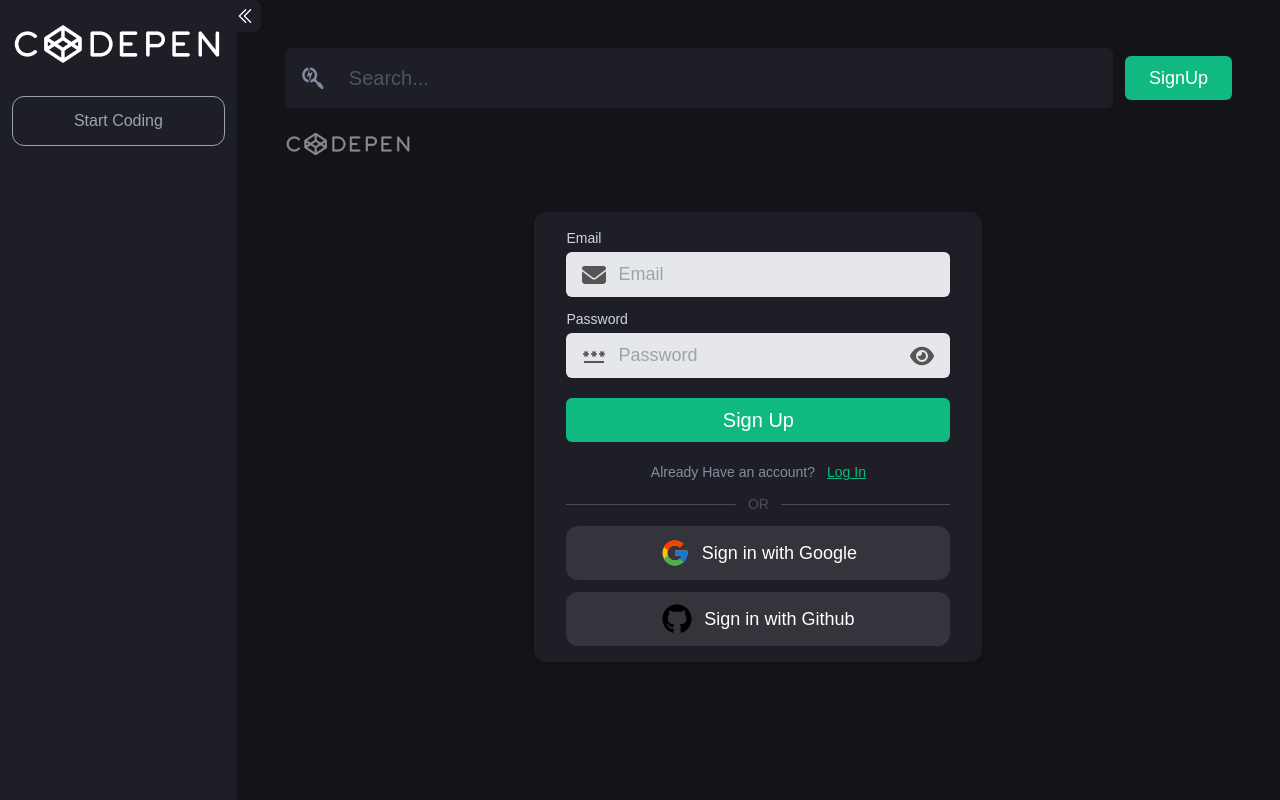
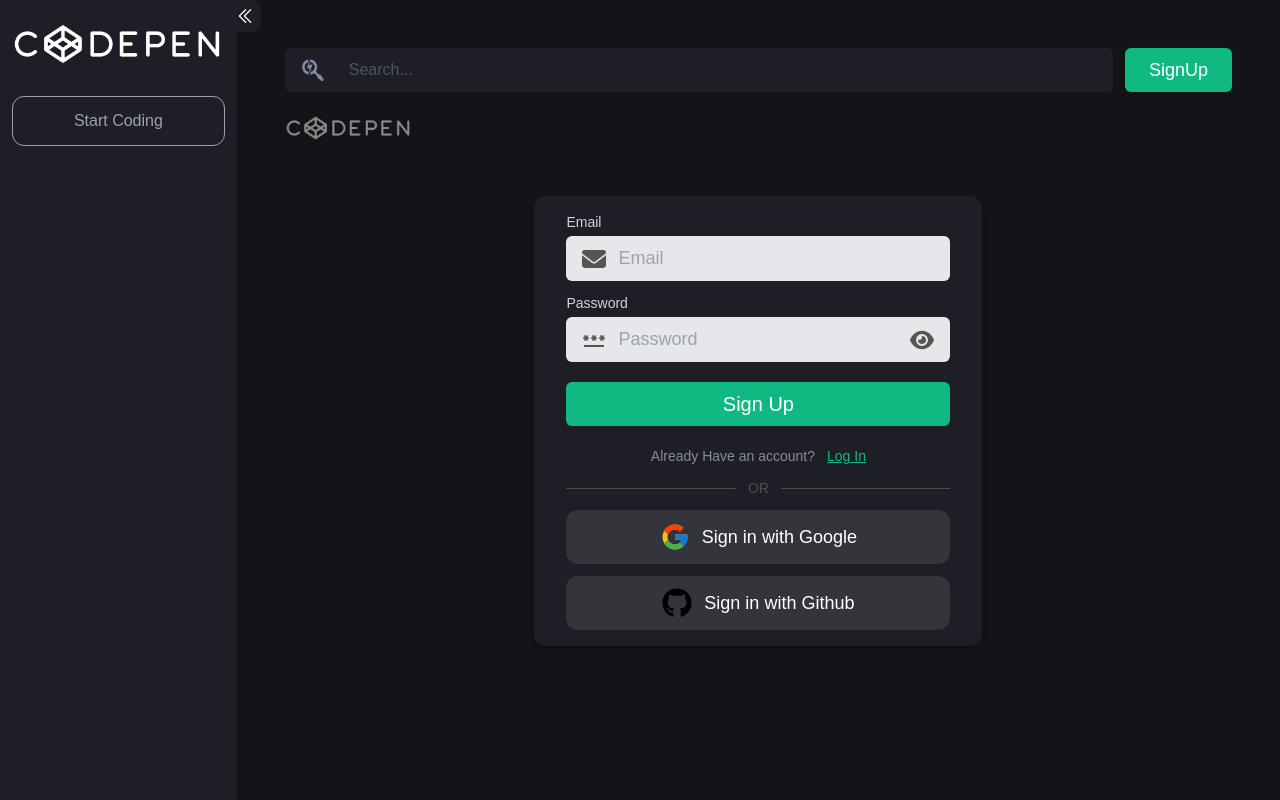
Before and after one commit to Keshav-Madhav/codepen-clone, a React (Create React App) app: page /home/auth in a window 1280 px wide. Built offline with nearby package versions, Linux system fonts and the light colour scheme; no server answers.

Commit message:
minor changes

```diff
--- a/src/container/Home.jsx
+++ b/src/container/Home.jsx
@@ -49,12 +49,12 @@
 
       <div className='flex-1 min-h-screen max-h-screen h-full overflow-y-auto overflow-x-hidden flex flex-col items-start justify-start px-4 md:px-12 py-4 md:py-12'>
         <div className='w-full flex items-center justify-between gap-3'>
-          <div className='bg-secondary w-full flex items-center justify-center gap-2 px-4 py-3 rounded-md'>
+        <div className='bg-secondary w-full flex items-center justify-center gap-2 px-4 py-1.5 rounded-md'>
             <FaSearchengin className='text-primaryText text-2xl'/>
             <input
               type="text"
               placeholder='Search...'
-              className='flex-1 px-4 py-1 text-xl bg-transparent outline-none border-none text-primaryText placeholder:text-gray-600'
+              className='flex-1 px-4 py-1 text-md bg-transparent outline-none border-none text-primaryText placeholder:text-gray-600'
             />
           </div>
 
```
